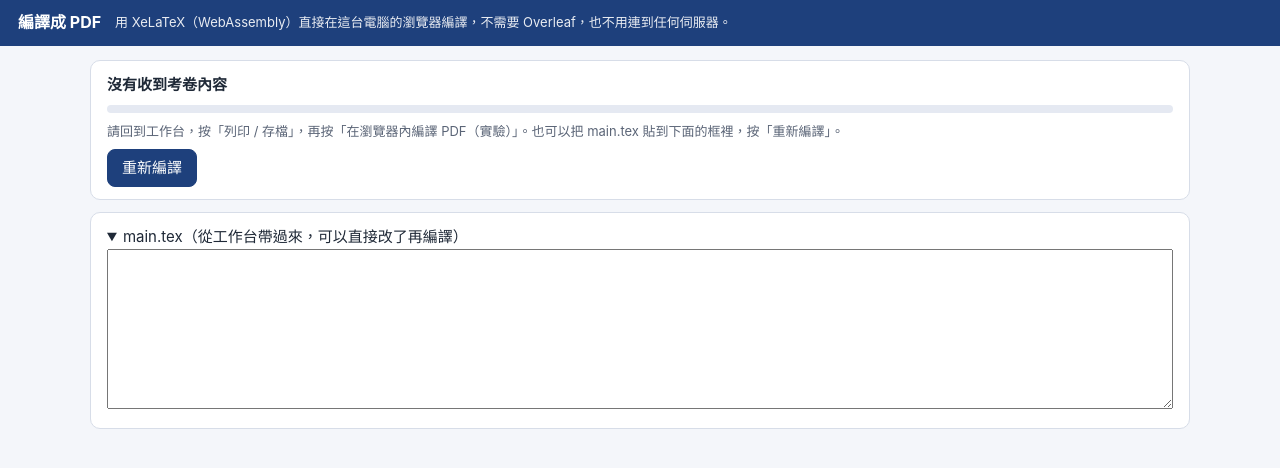
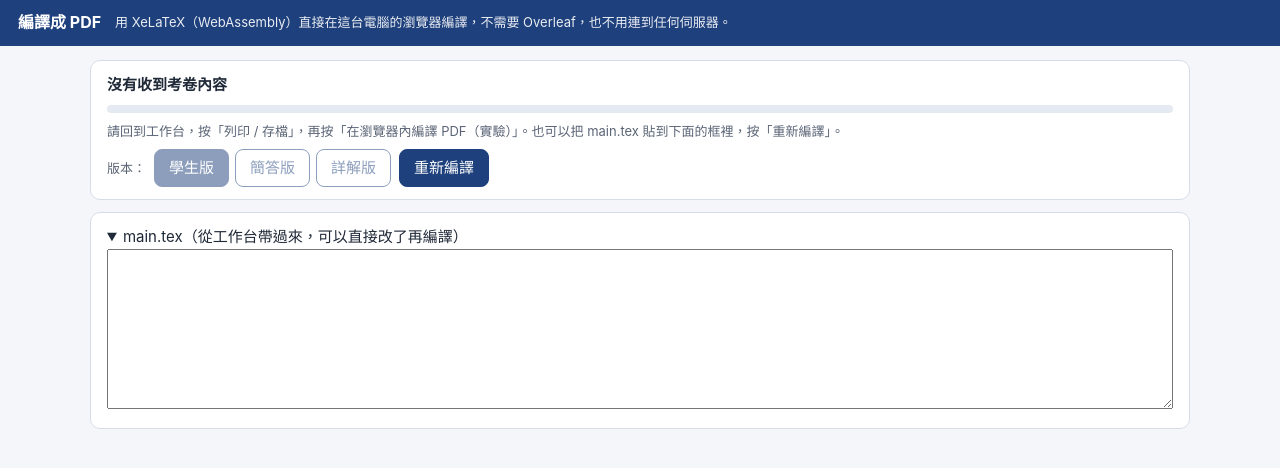
Before and after one commit to math-epi/exam-layout, a plain HTML site: page staging/wasm/compile.html in a window 1280 px wide. Drawn offline with Linux system fonts and the light colour scheme.

Commit message:
測試站：編譯頁可切換學生版／簡答版／詳解版；修正附圖說明文字中的「第 ④ 區」，並說明圖位置選項需取消文繞圖
Co-Authored-By: Claude Sonnet 5.5 <noreply@anthropic.com>
Claude-Session: https://claude.ai/code/session_01Py57DbW3avzcJMp4LPEcEB

```diff
--- a/staging/wasm/compile.html
+++ b/staging/wasm/compile.html
@@ -14,6 +14,7 @@ main{max-width:1100px;margin:14px auto;padding:0 14px}
 .btn{font:inherit;border:1px solid #1E407C;background:#fff;color:#1E407C;border-radius:8px;padding:6px 14px;cursor:pointer}
 .btn.primary{background:#1E407C;color:#fff}
 .btn:disabled{opacity:.5;cursor:default}
+.btn.on{background:#1E407C;color:#fff}
 #bar{height:8px;background:#E5E9F2;border-radius:99px;overflow:hidden;margin:8px 0}
 #bar i{display:block;height:100%;width:0;background:#2F6FDE;transition:width .3s}
 #stat{font-weight:600}
@@ -32,7 +33,8 @@ textarea{width:100%;height:160px;font:12px/1.4 ui-monospace,Menlo,monospace;box-
   <div id="stat">準備中…</div>
   <div id="bar"><i></i></div>
   <div id="sub"></div>
-  <div style="margin-top:8px;display:flex;gap:8px;flex-wrap:wrap">
+  <div style="margin-top:8px;display:flex;gap:8px;flex-wrap:wrap;align-items:center">
+    <span style="font-size:13px;color:#5B6577">版本：</span><span id="vers" style="display:flex;gap:6px"></span>
     <button class="btn primary" id="btnGo" type="button" disabled>重新編譯</button>
     <a class="btn" id="btnDl" style="display:none;text-decoration:none">下載 PDF</a>
     <button class="btn" id="btnLog" type="button" style="display:none">看編譯記錄</button>
@@ -120,9 +122,21 @@ async function go(){
 }
 $('btnGo').addEventListener('click',go);
 $('btnLog').addEventListener('click',()=>{$('logCard').hidden=!$('logCard').hidden;});
-const t=localStorage.getItem('exam_wasm_tex');
-$('tex').value=t||'';$('srcCard').hidden=false;
-if(t){go();}else{stat('沒有收到考卷內容');sub('請回到工作台，按「列印 / 存檔」，再按「在瀏覽器內編譯 PDF（實驗）」。也可以把 main.tex 貼到下面的框裡，按「重新編譯」。');$('btnGo').disabled=false;$('srcCard').querySelector('details').open=true;}
+const VN=[['student','學生版'],['answer','簡答版'],['solution','詳解版']];
+let texs={},cur='student',has=false;
+try{const raw=localStorage.getItem('exam_wasm_tex');if(raw){try{const o=JSON.parse(raw);texs=o.texs||{};cur=o.cur||'student';}catch(e){texs={student:raw};}}}catch(e){}
+has=!!texs[cur]||Object.keys(texs).length>0;
+if(has&&!texs[cur])cur=Object.keys(texs)[0];
+const edited={};
+function showVer(v){
+  if(texs[cur]!==undefined)texs[cur]=$('tex').value;
+  cur=v;$('tex').value=texs[v]||'';
+  [...$('vers').children].forEach(b=>b.classList.toggle('on',b._v===v));
+}
+VN.forEach(([v,n])=>{const b=document.createElement('button');b.type='button';b.className='btn'+(v===cur?' on':'');b.textContent=n;b._v=v;b.disabled=!texs[v];
+  b.addEventListener('click',()=>{if(busy||v===cur)return;showVer(v);go();});$('vers').append(b);});
+$('tex').value=texs[cur]||'';$('srcCard').hidden=false;
+if(has){go();}else{stat('沒有收到考卷內容');sub('請回到工作台，按「列印 / 存檔」，再按「在瀏覽器內編譯 PDF（實驗）」。也可以把 main.tex 貼到下面的框裡，按「重新編譯」。');$('btnGo').disabled=false;$('srcCard').querySelector('details').open=true;}
 </script>
 </body>
 </html>
```
Also changed, not shown: staging/index.html (+6 -6 lines).
